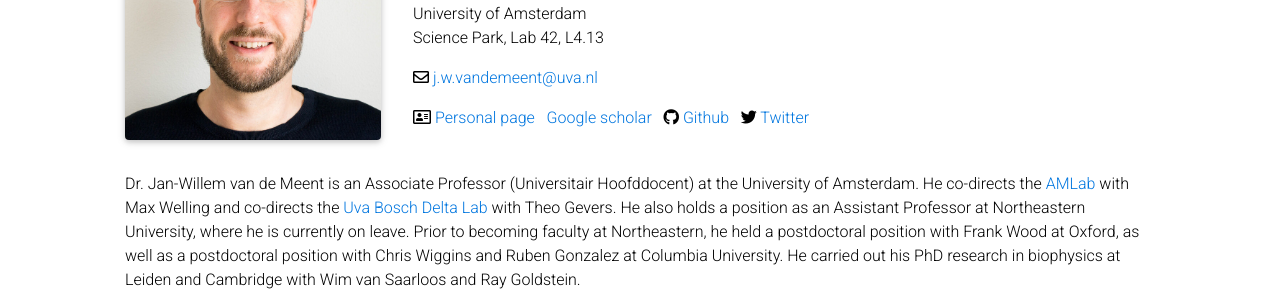
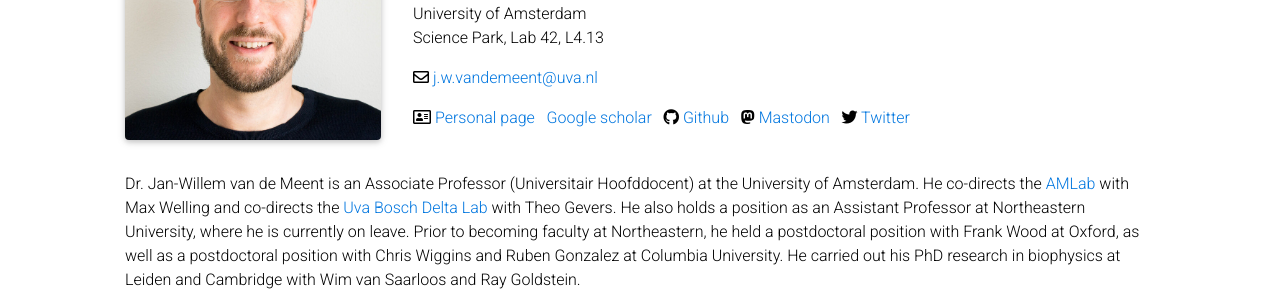
Before and after one commit to AMLab-Amsterdam/AMLab-Amsterdam.github.io, a Jekyll site: the page built from _people/JanWillemVanDeMeent.md, in a window 1280 px wide and 900 px high. Shown: the part 220-520 px from the top of the window. Built offline with Jekyll 4.4.1, drawn with Linux system fonts in a browser that asks for light colours; comment, search, counter and statistics services are not loaded; a style sheet for code colours, icons or effects is not loaded.

Commit message:
list mastodon profile for Jan-Willem

```diff
--- a/_people/JanWillemVanDeMeent.md
+++ b/_people/JanWillemVanDeMeent.md
@@ -21,6 +21,8 @@ personal_page: https://jwvdm.github.io
 scholar_userid: aCGsfUAAAAAJ
 github_username: jwvdm
 twitter_username: jwvdm
+mastodon_username: jwvdm
+mastodon_server: mastodon.online
 order: 1
 category: Staff
 ---
```
